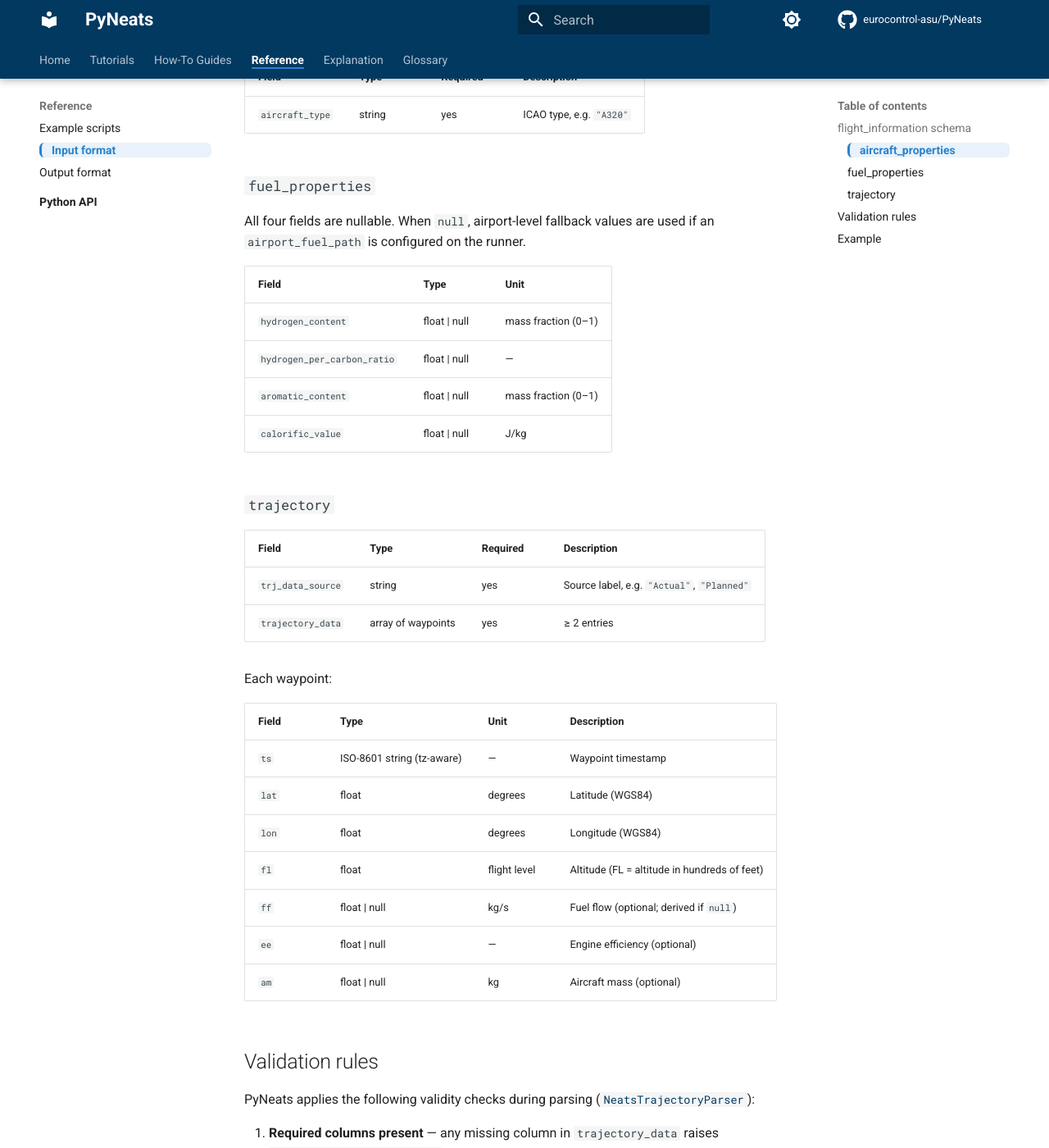
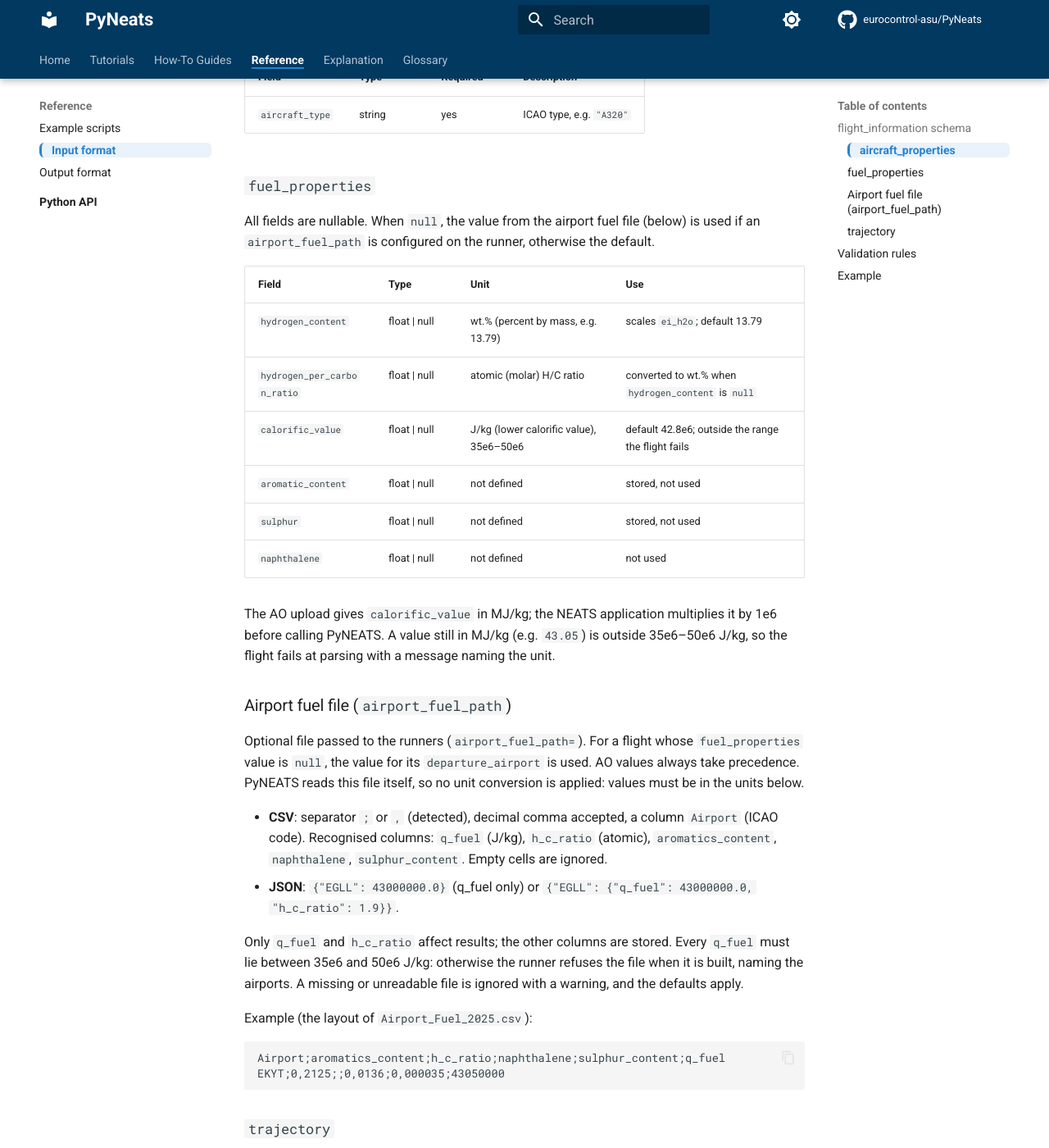
Before and after one commit to eurocontrol-asu/PyNeats, an MkDocs documentation site: the page built from docs/reference/input-format.md, in a window 1280 px wide and 1400 px high, scrolled down 1110 px. Shown: the whole window at 82% size. Built offline with MkDocs 1.6.1 and Material for MkDocs 9.7.7, drawn with Linux system fonts in a browser that asks for light colours; comment, search, counter and statistics services are not loaded.

Commit message:
docs: fuel properties units, airport fuel file format and the q_fuel range
- input-format.md: fuel_properties units (hydrogen_content is wt.%, not
  a mass fraction; calorific_value J/kg, 35e6-50e6), which fields are
  used, and a section on the airport fuel file (format, units,
  precedence, checks).
- input-prioritization.md and mrv-specification.md: the airport file in
  the fuel-property fallback, and the q_fuel range.
- Units audit: A10 fixed, with the follow-up (production file read,
  all runner paths checked on dev); status row.

Co-Authored-By: Claude Opus 5.5 <noreply@anthropic.com>

````diff
--- a/docs/reference/input-format.md
+++ b/docs/reference/input-format.md
@@ -35,15 +35,49 @@ sample: [`tests/data/golden/fleet_5_flights_input.json`](https://github.com/euro
 
 ### `fuel_properties`
 
-All four fields are nullable. When `null`, airport-level fallback values are
-used if an `airport_fuel_path` is configured on the runner.
+All fields are nullable. When `null`, the value from the airport fuel file
+(below) is used if an `airport_fuel_path` is configured on the runner, otherwise
+the default.
 
-| Field | Type | Unit |
-|---|---|---|
-| `hydrogen_content` | float \| null | mass fraction (0–1) |
-| `hydrogen_per_carbon_ratio` | float \| null | — |
-| `aromatic_content` | float \| null | mass fraction (0–1) |
-| `calorific_value` | float \| null | J/kg |
+| Field | Type | Unit | Use |
+|---|---|---|---|
+| `hydrogen_content` | float \| null | wt.% (percent by mass, e.g. 13.79) | scales `ei_h2o`; default 13.79 |
+| `hydrogen_per_carbon_ratio` | float \| null | atomic (molar) H/C ratio | converted to wt.% when `hydrogen_content` is `null` |
+| `calorific_value` | float \| null | J/kg (lower calorific value), 35e6–50e6 | default 42.8e6; outside the range the flight fails |
+| `aromatic_content` | float \| null | not defined | stored, not used |
+| `sulphur` | float \| null | not defined | stored, not used |
+| `naphthalene` | float \| null | not defined | not used |
+
+The AO upload gives `calorific_value` in MJ/kg; the NEATS application multiplies
+it by 1e6 before calling PyNEATS. A value still in MJ/kg (e.g. `43.05`) is
+outside 35e6–50e6 J/kg, so the flight fails at parsing with a message naming
+the unit.
+
+### Airport fuel file (`airport_fuel_path`)
+
+Optional file passed to the runners (`airport_fuel_path=`). For a flight whose
+`fuel_properties` value is `null`, the value for its `departure_airport` is used.
+AO values always take precedence. PyNEATS reads this file itself, so no unit
+conversion is applied: values must be in the units below.
+
+- **CSV**: separator `;` or `,` (detected), decimal comma accepted, a column
+  `Airport` (ICAO code). Recognised columns: `q_fuel` (J/kg), `h_c_ratio`
+  (atomic), `aromatics_content`, `naphthalene`, `sulphur_content`. Empty cells
+  are ignored.
+- **JSON**: `{"EGLL": 43000000.0}` (q_fuel only) or
+  `{"EGLL": {"q_fuel": 43000000.0, "h_c_ratio": 1.9}}`.
+
+Only `q_fuel` and `h_c_ratio` affect results; the other columns are stored. Every
+`q_fuel` must lie between 35e6 and 50e6 J/kg: otherwise the runner refuses the
+file when it is built, naming the airports. A missing or unreadable file is
+ignored with a warning, and the defaults apply.
+
+Example (the layout of `Airport_Fuel_2025.csv`):
+
+```text
+Airport;aromatics_content;h_c_ratio;naphthalene;sulphur_content;q_fuel
+EKYT;0,2125;;0,0136;0,000035;43050000
+```
 
 ### `trajectory`
 
````
Also changed, not shown: docs/explanation/input-prioritization.md (+1 -1 lines), docs/explanation/mrv-specification.md (+2 -1 lines), docs/internal/pyneats_units_audit.md (+29 -10 lines).
